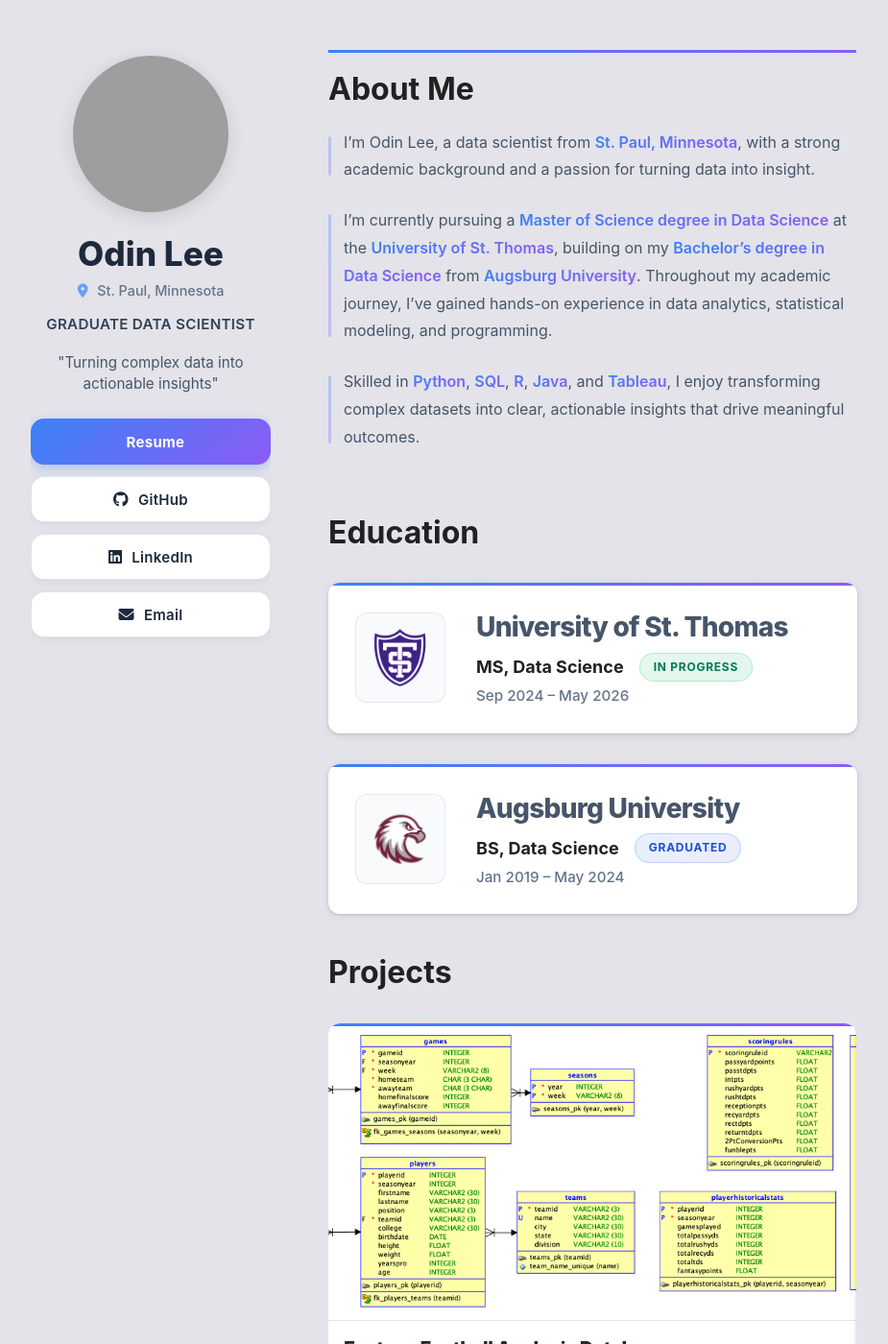
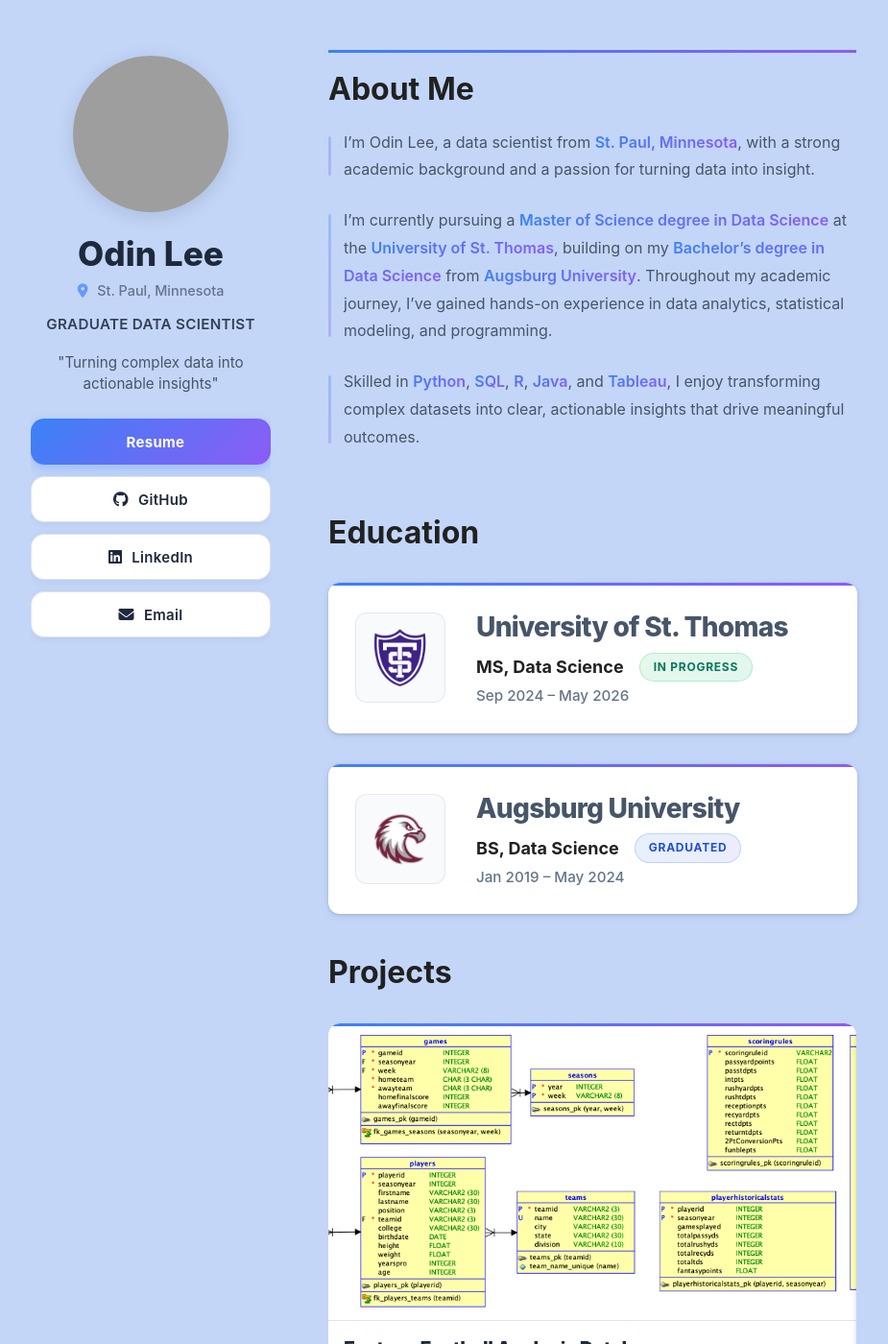
Before and after one commit to OdinLeePro/OdinLeePro.github.io, a Jekyll site: the page built from index.md, in a window 1280 px wide and 1400 px high. Shown: the whole window at 96% size, without its empty margins (178-1103 px from the left). Built offline with Jekyll 4.4.1, drawn with Linux system fonts in a browser that asks for light colours; grey boxes are pictures that could not be loaded.

Commit message:
Add files via upload

```diff
--- a/assets/css/style.scss
+++ b/assets/css/style.scss
@@ -26,7 +26,7 @@ $border-radius-large: 12px;
 
 /* Neutrals & Base Colors */
 $white: #ffffff;                                                                                            // pure white for backgrounds
-$light-gray: #e3e3e9;                                                                                       // light gray for app/page background #f8fafc
+$light-gray: #c3d6f8;                                                                                       // light gray for app/page background #f8fafc
 $text-color: #475569;                                                                                       // main body text color
 $heading-color: #334155;                                                                                    // color for headings
 $title-color: #1e293b;                                                                                      // color for prominent titles
```
